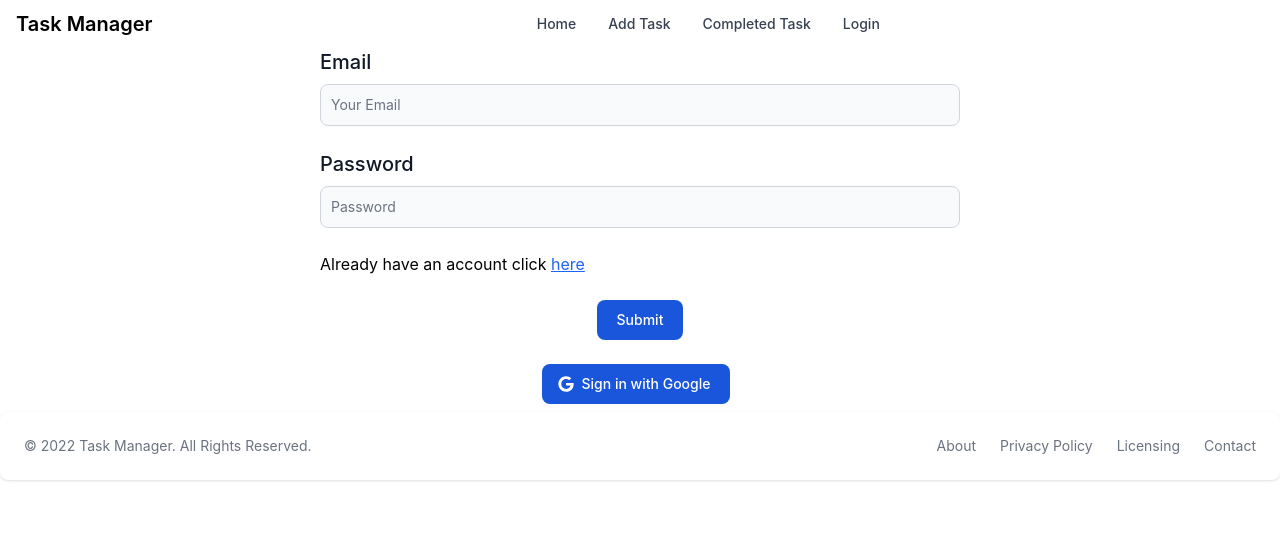
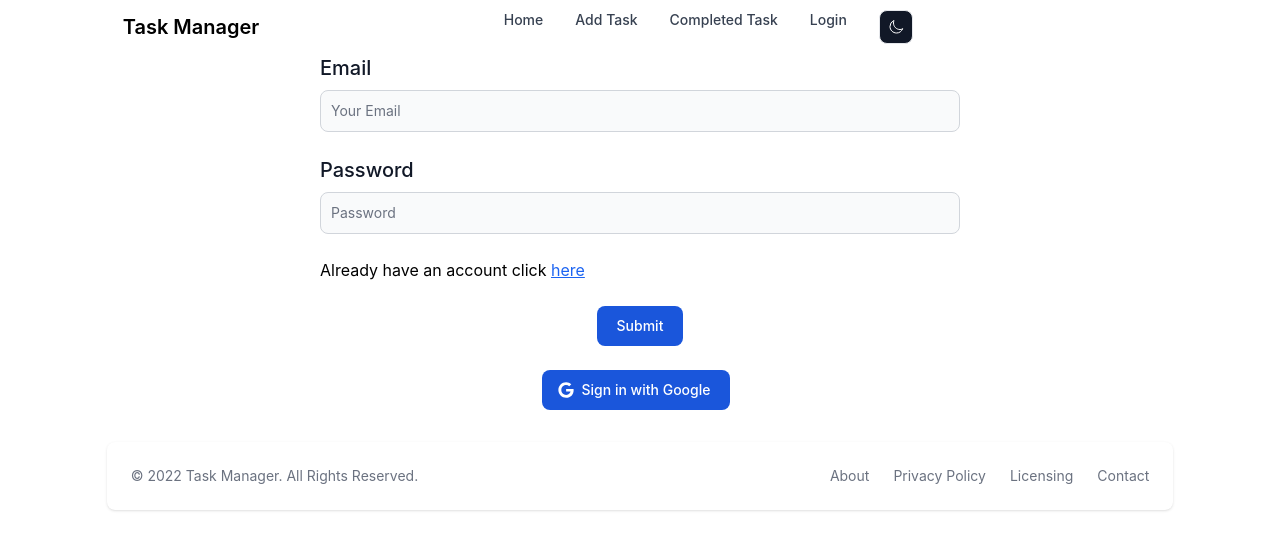
Before and after one commit to thinkingmore/task-manager, a React (Create React App) app: page /login in a window 1280 px wide. Shown: the top 550 px of the page. Built offline with nearby package versions, Linux system fonts and the light colour scheme; no server answers.

Commit message:
added toggle theme option with next js

```diff
--- a/package.json
+++ b/package.json
@@ -10,6 +10,8 @@
     "firebase": "^9.15.0",
     "flowbite": "^1.5.5",
     "flowbite-react": "^0.3.7",
+    "next": "^13.1.1",
+    "next-themes": "^0.2.1",
     "react": "^18.2.0",
     "react-dom": "^18.2.0",
     "react-router-dom": "^6.6.1",
--- a/src/components/Layout/Shared/Footer/Footer.js
+++ b/src/components/Layout/Shared/Footer/Footer.js
@@ -3,7 +3,7 @@ import React from 'react';
 const Footer = () => {
     return (
         <div>
-            <footer className="p-4 bg-white rounded-lg shadow md:flex md:items-center md:justify-between md:p-6 dark:bg-gray-800">
+            <footer className="w-5/6 mx-auto my-6 p-4 bg-white rounded-lg shadow md:flex md:items-center md:justify-between md:p-6 dark:bg-gray-800">
                 <span className="text-sm text-gray-500 sm:text-center dark:text-gray-400">© 2022 <a href="https://flowbite.com/" className="hover:underline">Task Manager</a>. All Rights Reserved.
                 </span>
                 <ul className="flex flex-wrap items-center mt-3 text-sm text-gray-500 dark:text-gray-400 sm:mt-0">
--- a/src/components/Layout/Shared/Header/Header.js
+++ b/src/components/Layout/Shared/Header/Header.js
@@ -1,9 +1,37 @@
 import { Button, Navbar } from 'flowbite-react';
+import { useTheme } from 'next-themes';
 import React, { useContext } from 'react';
 import { Link } from 'react-router-dom';
 import { AuthContext } from '../../../../contexts/AuthProvider';
 
+
 const Header = () => {
+    const { systemTheme, theme, setTheme } = useTheme();
+
+    const themeToggler = () => {
+        const currentTheme = theme === 'system' ? systemTheme : theme;
+
+            if(currentTheme === "light"){
+                return(
+                    <Button onClick={()=>setTheme('dark')} className='bg-gray-900 hover:bg-gray-200 focus:outline-none'>
+                        <svg xmlns="http://www.w3.org/2000/svg" fill="none" viewBox="0 0 24 24" strokeWidth={1.5} stroke="currentColor" className="w-8 h-4">
+                            <path strokeLinecap="round" strokeLinejoin="round" d="M21.752 15.002A9.718 9.718 0 0118 15.75c-5.385 0-9.75-4.365-9.75-9.75 0-1.33.266-2.597.748-3.752A9.753 9.753 0 003 11.25C3 16.635 7.365 21 12.75 21a9.753 9.753 0 009.002-5.998z" />
+                        </svg>
+                    </Button>
+                )
+            }
+            else{
+                return(
+                    <Button onClick={()=>setTheme('light')} className='bg-gray-900 hover:bg-gray-200 focus:outline-none'>
+                       <svg xmlns="http://www.w3.org/2000/svg" fill="none" viewBox="0 0 24 24" strokeWidth={1.5} stroke="currentColor" className="w-8 h-4">
+                            <path strokeLinecap="round" strokeLinejoin="round" d="M12 3v2.25m6.364.386l-1.591 1.591M21 12h-2.25m-.386 6.364l-1.591-1.591M12 18.75V21m-4.773-4.227l-1.591 1.591M5.25 12H3m4.227-4.773L5.636 5.636M15.75 12a3.75 3.75 0 11-7.5 0 3.75 3.75 0 017.5 0z" />
+                       </svg>
+                    </Button>
+                )
+            }
+
+    }
+
     const {user, logOut} = useContext(AuthContext);
     const handleLogOut = () => {
         logOut()
@@ -13,7 +41,7 @@ const Header = () => {
     return (
         <div>
             {/* navbar goes here*/}
-            <Navbar
+            <Navbar className='w-5/6 mx-auto'
                 fluid={true}
                 rounded={true}
                 >
@@ -53,8 +81,7 @@ const Header = () => {
                     </Link>
                     }
                 </>
-
-
+                {themeToggler()}
             </Navbar.Collapse>
             </Navbar>
             {/* <nav className="bg-white border-gray-200 px-2 sm:px-4 py-2.5 rounded dark:bg-gray-900">
--- a/src/components/Pages/AddTask/AddTask.js
+++ b/src/components/Pages/AddTask/AddTask.js
@@ -56,7 +56,7 @@ const AddTask = () => {
     return (
         <div>
             <h2 className='mb-6 text-4xl'>Add a Task</h2>
-            <form onSubmit={addTaskHandler} className='w-3/4 mx-auto'>
+            <form onSubmit={addTaskHandler} className='w-5/6 mx-auto'>
             <div className="grid md:grid-cols-3 md:gap-6">
                 <div>
                     <label htmlFor="Title" className="block mb-2 text-sm font-medium text-gray-900 dark:text-white">Title</label>
--- a/src/components/Pages/CompletedTask/CompletedTask.js
+++ b/src/components/Pages/CompletedTask/CompletedTask.js
@@ -36,7 +36,7 @@ const CompletedTask = () => {
         <div>
             <h2 className='text-2xl my-6'>Completed Task</h2>
             <div className="overflow-x-auto relative">
-                <table className="w-3/4 mx-auto text-sm text-left text-gray-500 dark:text-gray-400">
+                <table className="w-5/6 mx-auto text-sm text-left text-gray-500 dark:text-gray-400">
                     <thead className="text-xs text-gray-700 uppercase bg-gray-50 dark:bg-gray-700 dark:text-gray-400">
                         <tr>
                             <th scope="col" className="py-3 px-6">
--- a/src/components/Pages/Home/Home.js
+++ b/src/components/Pages/Home/Home.js
@@ -33,7 +33,7 @@ const Home = () => {
         <div>
             <h2 className='text-2xl my-6'>My Task</h2>
             <div className="overflow-x-auto relative">
-                <table className="w-3/4 mx-auto text-sm text-left text-gray-500 dark:text-gray-400">
+                <table className="w-5/6 mx-auto text-sm text-left text-gray-500 dark:text-gray-400">
                     <thead className="text-xs text-gray-700 uppercase bg-gray-50 dark:bg-gray-700 dark:text-gray-400">
                         <tr>
                             <th scope="col" className="py-3 px-6">
--- a/src/index.js
+++ b/src/index.js
@@ -5,12 +5,13 @@ import App from './App';
 import reportWebVitals from './reportWebVitals';
 import AuthProvider from './contexts/AuthProvider';
 import { QueryClient, QueryClientProvider } from '@tanstack/react-query';
+import { useTheme } from 'next-themes';
 
 const queryClient = new QueryClient();
 
 const root = ReactDOM.createRoot(document.getElementById('root'));
 root.render(
-  <React.StrictMode>
+   <React.StrictMode>
     <AuthProvider>
       <QueryClientProvider client={queryClient}>
         <App />
--- a/tailwind.config.js
+++ b/tailwind.config.js
@@ -1,5 +1,6 @@
 /** @type {import('tailwindcss').Config} */
 module.exports = {
+  darkMode: 'class',
   content: [
     "./src/**/*.{js,jsx,ts,tsx}",
   ],
```
Also changed, not shown: src/App.js (+6 -3 lines), 1 other file (tests, documents, lock files or other folders).
